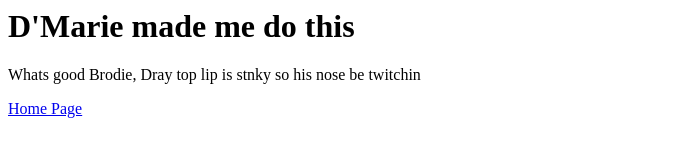
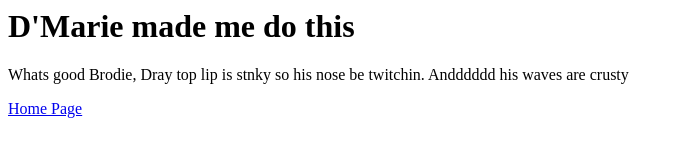
Before and after one commit to awsomedan1/awsomedan1.github.io, a plain HTML site: page new.html in a window 1280 px wide. Shown: the whole page, without its empty margins (0-684 px from the left). Drawn offline with Linux system fonts and the light colour scheme.

Commit message:
Update new.html

```diff
--- a/new.html
+++ b/new.html
@@ -4,7 +4,7 @@
 </head>
 <body>
 <h1>D'Marie made me do this</h1>
-<p><blink>Whats good Brodie, Dray top lip is stnky so his nose be twitchin</blink></p>
+<p>Whats good Brodie, Dray top lip is stnky so his nose be twitchin. Andddddd his waves are crusty</p>
   <a href="index.html">Home Page</a>
 </body>
 </html>
```
